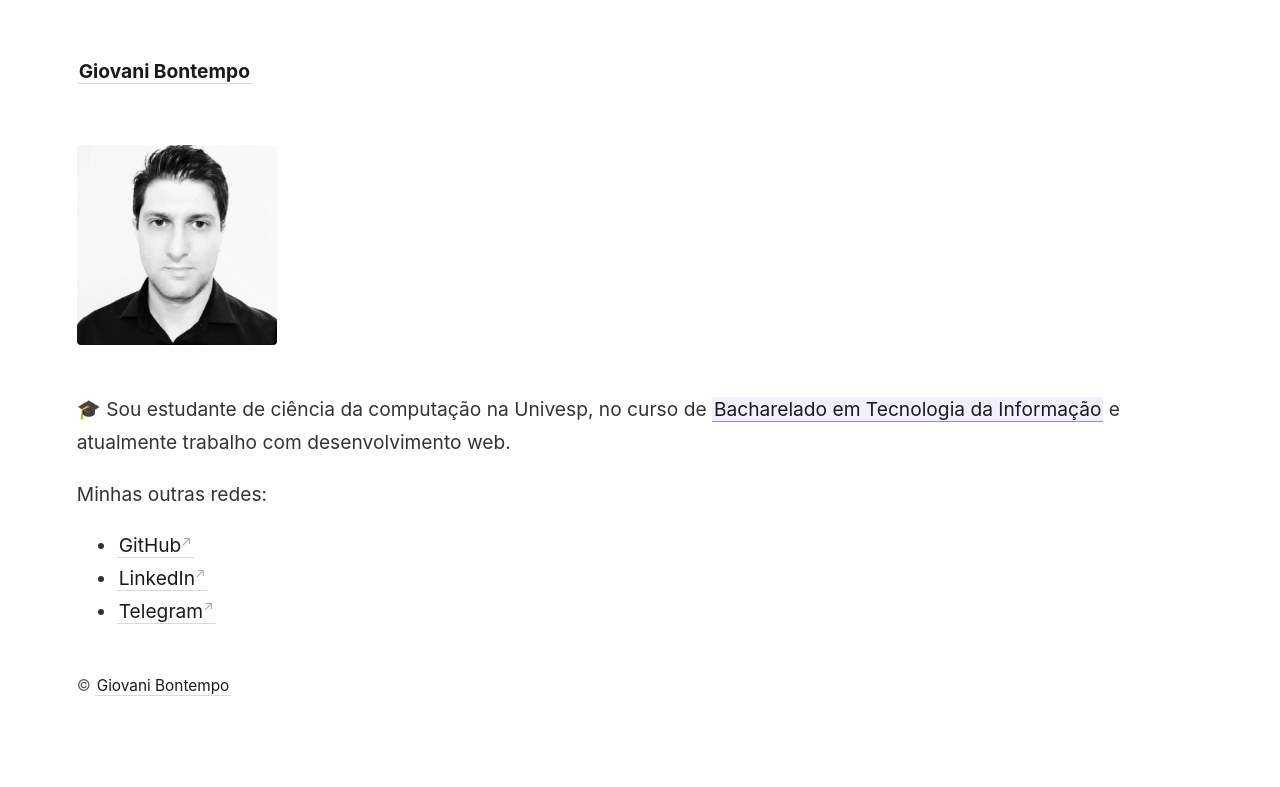
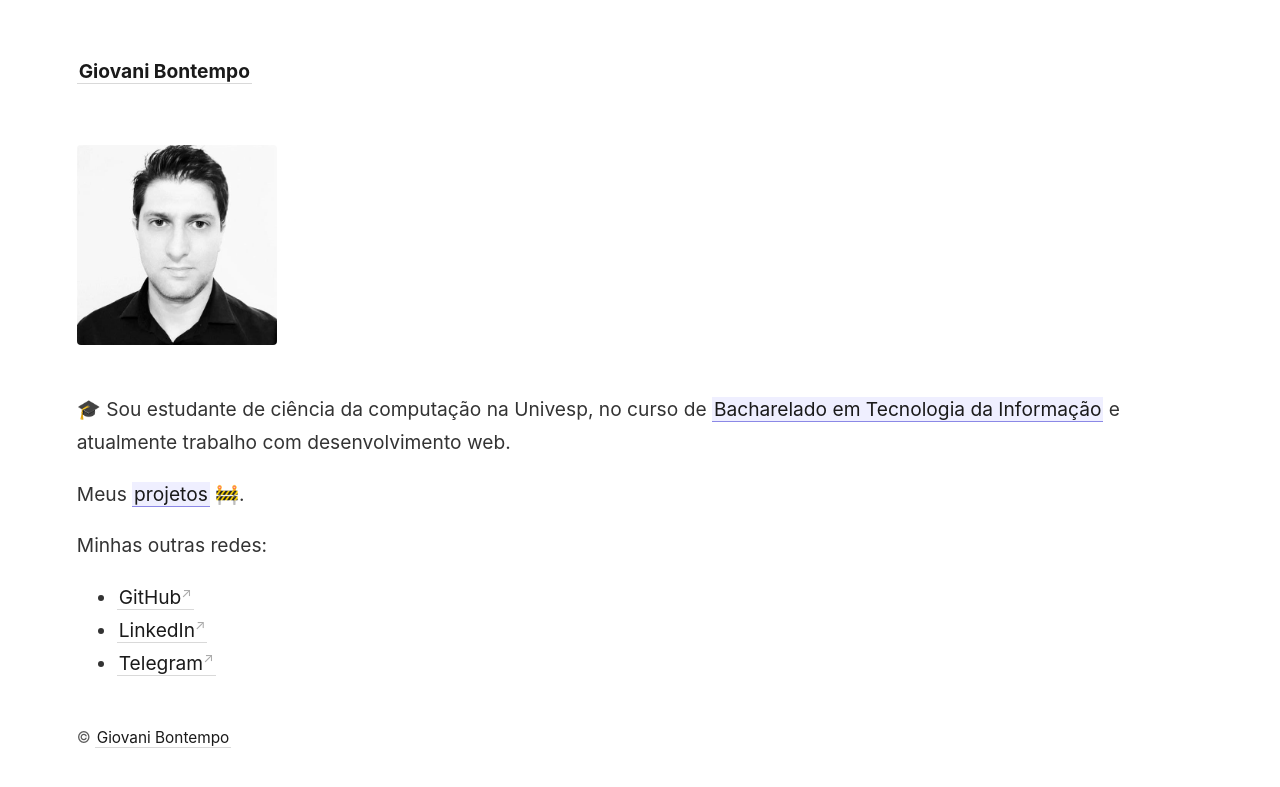
Before and after one commit to gio-bon/MyDigitalGarden, a Jekyll site: the page built from _pages/about.md, in a window 1280 px wide. Shown: the top 787 px of the page. Built offline with Jekyll 4.4.1, drawn with Linux system fonts in a browser that asks for light colours.

Commit message:
ajustes obsidian

```diff
--- a/_pages/about.md
+++ b/_pages/about.md
@@ -6,7 +6,9 @@ permalink: /about
 
 <img src="/assets/photo-profile.jpg" width="200" align="left"/> <br><br><br><br><br><br><br>
 
-🎓 Sou estudante de ciência da computação na Univesp, no curso de [[Bacharelado em Tecnologia da Informação]] e atualmente trabalho com desenvolvimento web.
+🎓 Sou estudante de ciência da computação na Univesp, no curso de [[BTI|Bacharelado em Tecnologia da Informação]] e atualmente trabalho com desenvolvimento web.
+
+Meus [[projetos]] 🚧.
 
 Minhas outras redes:
 
```
Also changed, not shown: _notes/projetos.md (+1 -1 lines), _notes/BTI.md (line endings or trailing spaces).
